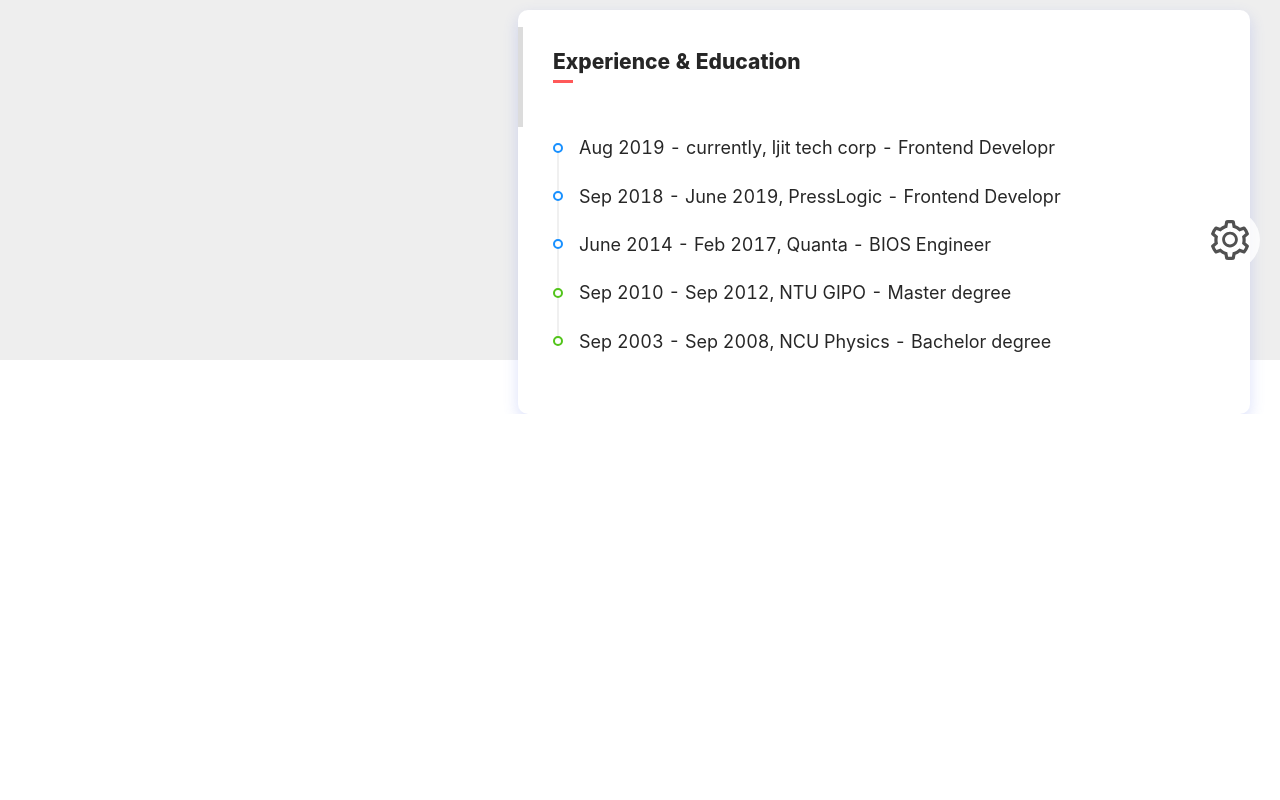
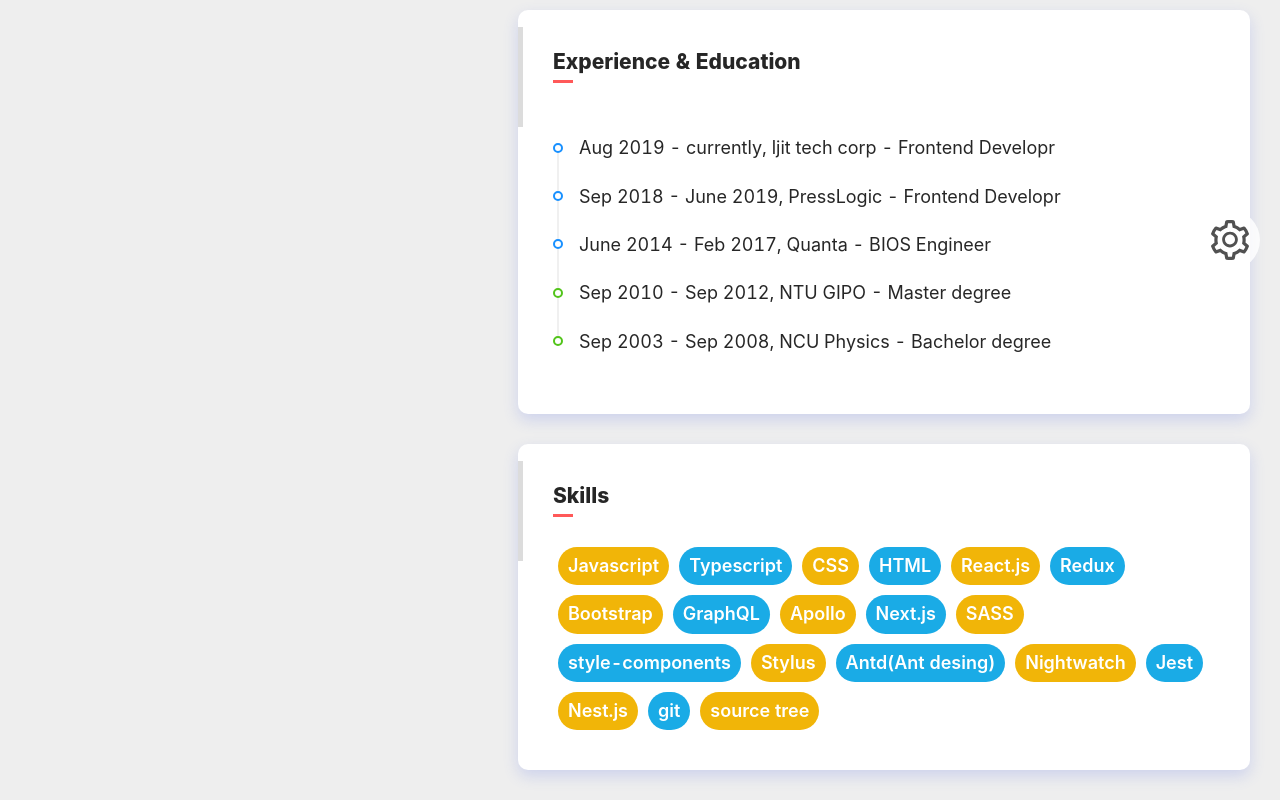
Before and after one commit to HsiehMinChien/my-personal-projects, a Next.js app: page /resume in a window 1280 px wide. Shown: the part 440-1240 px from the top of the page. Before the commit the page ends 854 px from the top, so only its background shows below. Built offline with nearby package versions, Linux system fonts and the light colour scheme.

Commit message:
Add skills

```diff
--- a/pages/resume/index.tsx
+++ b/pages/resume/index.tsx
@@ -5,6 +5,7 @@ import { SettingOutlined } from '@ant-design/icons';
 import FixedIcon from '../../components/fixed-icon';
 import AboutMe from './about-me';
 import ExperienceAndEducation from './experience';
+import Skills from './skills';
 import './style.styl';
 
 const PREFIX_CLASS = 'resume';
@@ -27,6 +28,7 @@ export default function Resume() {
       <div className={`${PREFIX_CLASS}__right`}>
         <AboutMe />
         <ExperienceAndEducation />
+        <Skills />
       </div>
       <Modal
         title="Page Setting"
--- /dev/null
+++ b/pages/resume/skills.tsx
@@ -0,0 +1,34 @@
+import { memo } from 'react';
+import ContentContainer from '../../components/content-container';
+
+const skillList = [
+  'Javascript',
+  'Typescript',
+  'CSS',
+  'HTML',
+  'React.js',
+  'Redux',
+  'Bootstrap',
+  'GraphQL',
+  'Apollo',
+  'Next.js',
+  'SASS',
+  'style-components',
+  'Stylus',
+  'Antd(Ant desing)',
+  'Nightwatch',
+  'Jest',
+  'Nest.js',
+  'git',
+  'source tree',
+];
+
+function Skills() {
+  return (
+    <ContentContainer title="Skills" className="skills">
+      {skillList.map(skill => (<div className="detail">{skill}</div>))}
+    </ContentContainer>
+  );
+}
+
+export default memo(Skills);
--- a/pages/resume/style.styl
+++ b/pages/resume/style.styl
@@ -1,5 +1,5 @@
 .resume
-  height: 100vh
+  height: 100%
   background-color: #eee
   display: flex
   padding: 30px
@@ -64,6 +64,34 @@
           &-content
             top: -8.5px
 
+    &.skills
+      .content-container__content
+        display: flex
+        flex-wrap: wrap
+        margin-top: 25px
+
+        .detail
+          font-size: 18px
+          width: fit-content
+          border-radius: 20px
+          padding: 5px 10px
+          margin: 5px
+          color: #ffffff
+          font-weight: 600
+
+          &
+            background-color: #F1B508
+
+            &:hover
+              background-color: #B89F15
+
+          &:nth-child(even)
+            background-color: #1AABE6
+
+            &:hover
+              background-color: #0C77A2
+
+
   &.dark-mode
     background-color: #252525
 
```
